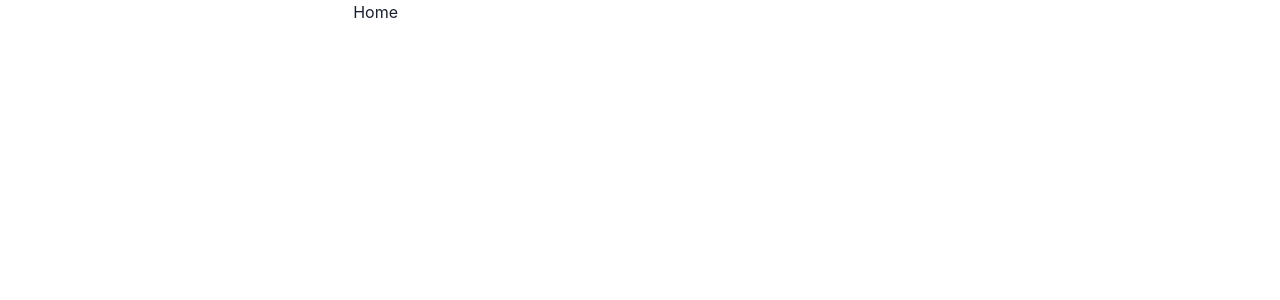
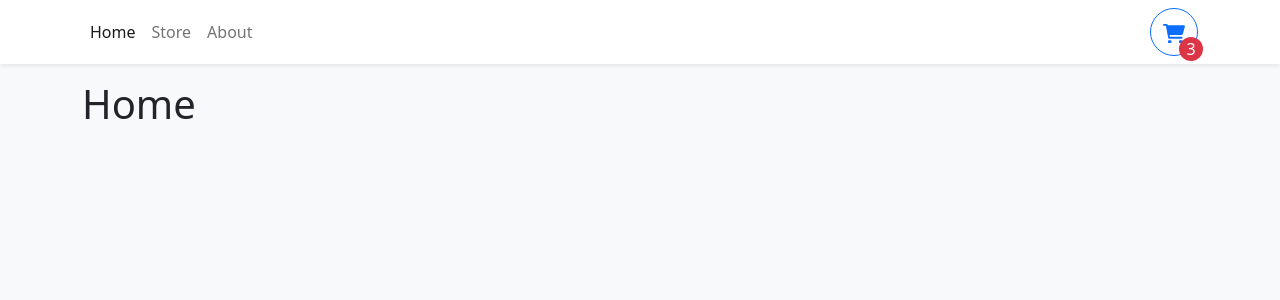
Before and after one commit to samuelmbp/shopping-cart, a React (Vite) app: page / in a window 1280 px wide. Shown: the top 300 px of the page. Built offline with nearby package versions, Linux system fonts and the light colour scheme.

Commit message:
Create navbar

```diff
--- a/index.html
+++ b/index.html
@@ -6,7 +6,7 @@
     <meta name="viewport" content="width=device-width, initial-scale=1.0" />
     <title>Vite + React + TS</title>
   </head>
-  <body>
+  <body class="bg-light">
     <div id="root"></div>
     <script type="module" src="/src/main.tsx"></script>
   </body>
--- a/package.json
+++ b/package.json
@@ -10,6 +10,8 @@
     "preview": "vite preview"
   },
   "dependencies": {
+    "bootstrap": "^5.1.3",
+    "react-bootstrap": "^2.4.0",
     "@chakra-ui/react": "^2.7.1",
     "react": "^18.2.0",
     "react-dom": "^18.2.0",
--- a/src/App.tsx
+++ b/src/App.tsx
@@ -1,12 +1,14 @@
 import { Routes, Route } from "react-router-dom";
-import { Container } from "@chakra-ui/react";
-import Home from "./components/Home";
-import Store from "./components/Store";
-import About from "./components/About";
+import Home from "./pages/Home";
+import Store from "./pages/Store";
+import About from "./pages/About";
+import Navbar from "./components/Navbar";
+import { Container } from "react-bootstrap";
 
 const App = () => (
   <>
-    <Container marginBottom={4}>
+    <Navbar />
+    <Container>
       <Routes>
         <Route path="/" element={<Home />} />
         <Route path="/store" element={<Store />} />
--- a/src/components/Home.tsx
+++ /dev/null
@@ -1,7 +0,0 @@
-import React from "react";
-
-const Home = () => {
-  return <div>Home</div>;
-};
-
-export default Home;
--- /dev/null
+++ b/src/components/Navbar.tsx
@@ -0,0 +1,53 @@
+import { Button, Container, Nav, Navbar as NavbarBs } from "react-bootstrap";
+import { Link, NavLink } from "react-router-dom";
+
+const Navbar = () => {
+  return (
+    <>
+      <NavbarBs sticky="top" className="bg-white shadow-sm mb-3">
+        <Container>
+          <Nav className="me-auto">
+            <Nav.Link to="/" as={NavLink}>
+              Home
+            </Nav.Link>
+            <Nav.Link to="/store" as={NavLink}>
+              Store
+            </Nav.Link>
+            <Nav.Link to="/about" as={NavLink}>
+              About
+            </Nav.Link>
+          </Nav>
+          <Button
+            style={{ width: "3rem", height: "3rem", position: "relative" }}
+            variant="outline-primary"
+            className="rounded-circle"
+          >
+            <svg
+              xmlns="http://www.w3.org/2000/svg"
+              viewBox="0 0 576 512"
+              fill="currentColor"
+            >
+              <path d="M96 0C107.5 0 117.4 8.19 119.6 19.51L121.1 32H541.8C562.1 32 578.3 52.25 572.6 72.66L518.6 264.7C514.7 278.5 502.1 288 487.8 288H170.7L179.9 336H488C501.3 336 512 346.7 512 360C512 373.3 501.3 384 488 384H159.1C148.5 384 138.6 375.8 136.4 364.5L76.14 48H24C10.75 48 0 37.25 0 24C0 10.75 10.75 0 24 0H96zM128 464C128 437.5 149.5 416 176 416C202.5 416 224 437.5 224 464C224 490.5 202.5 512 176 512C149.5 512 128 490.5 128 464zM512 464C512 490.5 490.5 512 464 512C437.5 512 416 490.5 416 464C416 437.5 437.5 416 464 416C490.5 416 512 437.5 512 464z" />
+            </svg>
+            <div
+              className="rounded-circle bg-danger d-flex justify-content-center align-items-center"
+              style={{
+                color: "white",
+                width: "1.5rem",
+                height: "1.5rem",
+                position: "absolute",
+                bottom: 0,
+                right: 0,
+                transform: "translate(25%, 25%)",
+              }}
+            >
+              3
+            </div>
+          </Button>
+        </Container>
+      </NavbarBs>
+    </>
+  );
+};
+
+export default Navbar;
--- a/src/components/Store.tsx
+++ /dev/null
@@ -1,9 +0,0 @@
-import React from 'react'
-
-const Store = () => {
-  return (
-    <div>Store</div>
-  )
-}
-
-export default Store
--- a/src/main.tsx
+++ b/src/main.tsx
@@ -1,15 +1,13 @@
 import React from "react";
 import ReactDOM from "react-dom/client";
 import App from "./App.tsx";
+import "bootstrap/dist/css/bootstrap.min.css";
 import { BrowserRouter } from "react-router-dom";
-import { ChakraProvider } from "@chakra-ui/react";
 
 ReactDOM.createRoot(document.getElementById("root")!).render(
   <React.StrictMode>
-    <ChakraProvider>
-      <BrowserRouter>
-        <App />
-      </BrowserRouter>
-    </ChakraProvider>
+    <BrowserRouter>
+      <App />
+    </BrowserRouter>
   </React.StrictMode>
 );
--- a/src/components/About.tsx
+++ b/src/pages/About.tsx
@@ -1,4 +1,3 @@
-import React from 'react'
 
 const About = () => {
   return (
--- /dev/null
+++ b/src/pages/Home.tsx
@@ -0,0 +1,5 @@
+const Home = () => {
+  return <h1>Home</h1>;
+};
+
+export default Home;
--- /dev/null
+++ b/src/pages/Store.tsx
@@ -0,0 +1,5 @@
+const Store = () => {
+  return <div>Store</div>;
+};
+
+export default Store;
```
Also changed, not shown: 1 other file (tests, documents, lock files or other folders).
